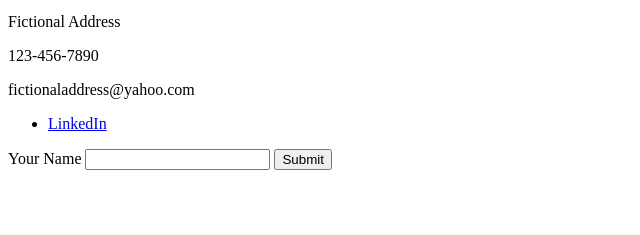
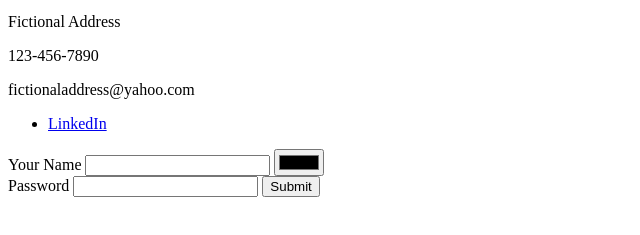
Before and after one commit to ProjectLuke/JS-Bootcamp, a plain HTML site: page HTML - Personal Site/contact.html in a window 1280 px wide. Shown: the part 101-336 px from the top of the page, without its empty margins (0-640 px from the left). Drawn offline with Linux system fonts and the light colour scheme.

Commit message:
Adding inputs form

```diff
--- a/HTML - Personal Site/contact.html
+++ b/HTML - Personal Site/contact.html
@@ -13,9 +13,14 @@
     <ul>
         <li><a href="https://www.linkedin.com/in/lukeugalino/">LinkedIn</a></li>
     </ul>
-    <form action=""></form>
+    <form>       <!--This doesn't do anything, it just contains the form HTML elements-->
         <label>Your Name</label>
-        <input type="text">
-        <input type="submit" value="Submit">
+        <input type="text"> <!-- These input elements have different types that can completely change the element-->
+        <input type="color">
+        <br>
+        <label>Password</label>
+        <input type="password">
+        <input type="submit">
+    </form>
 </body>
 </html>
```
